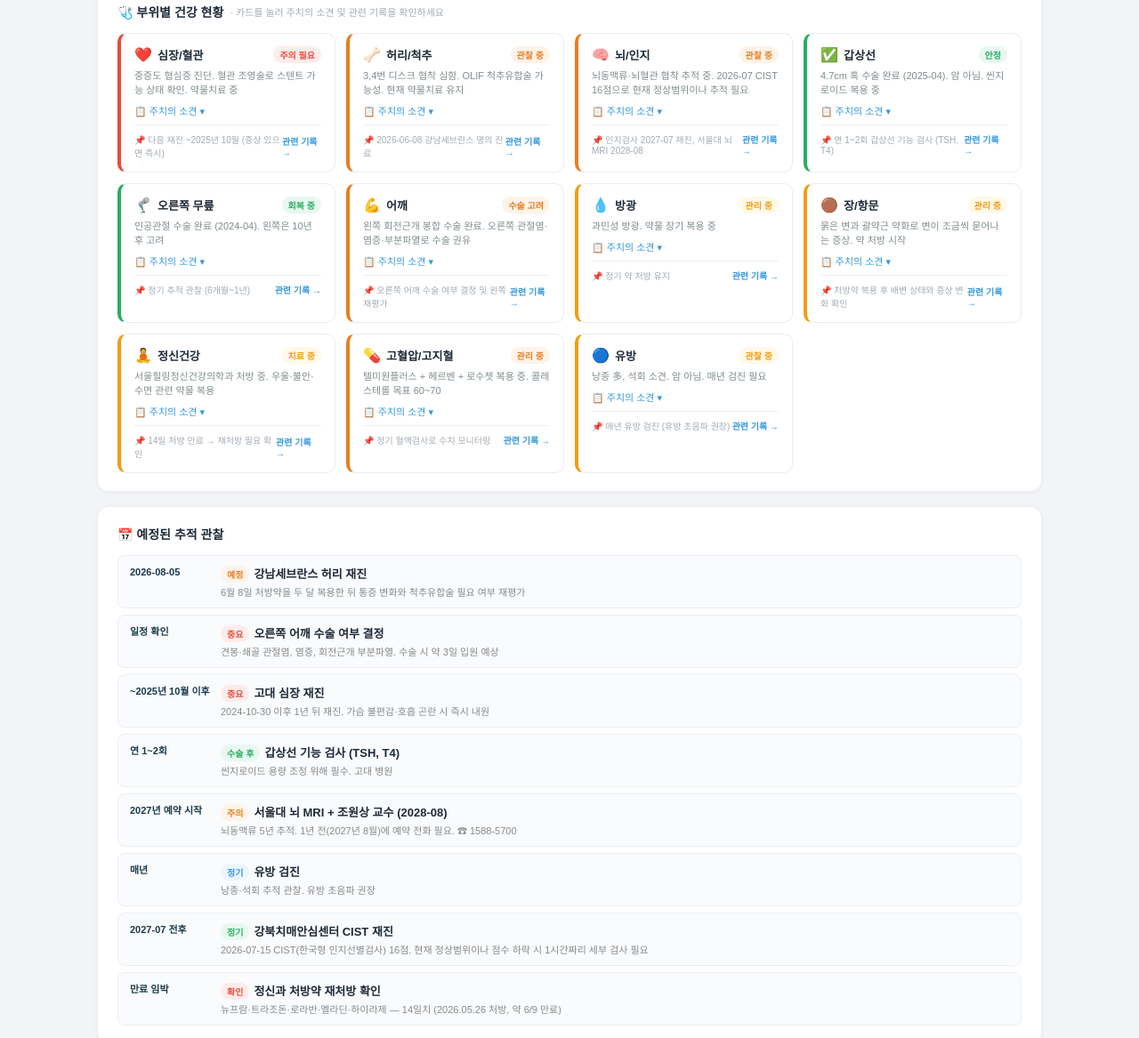
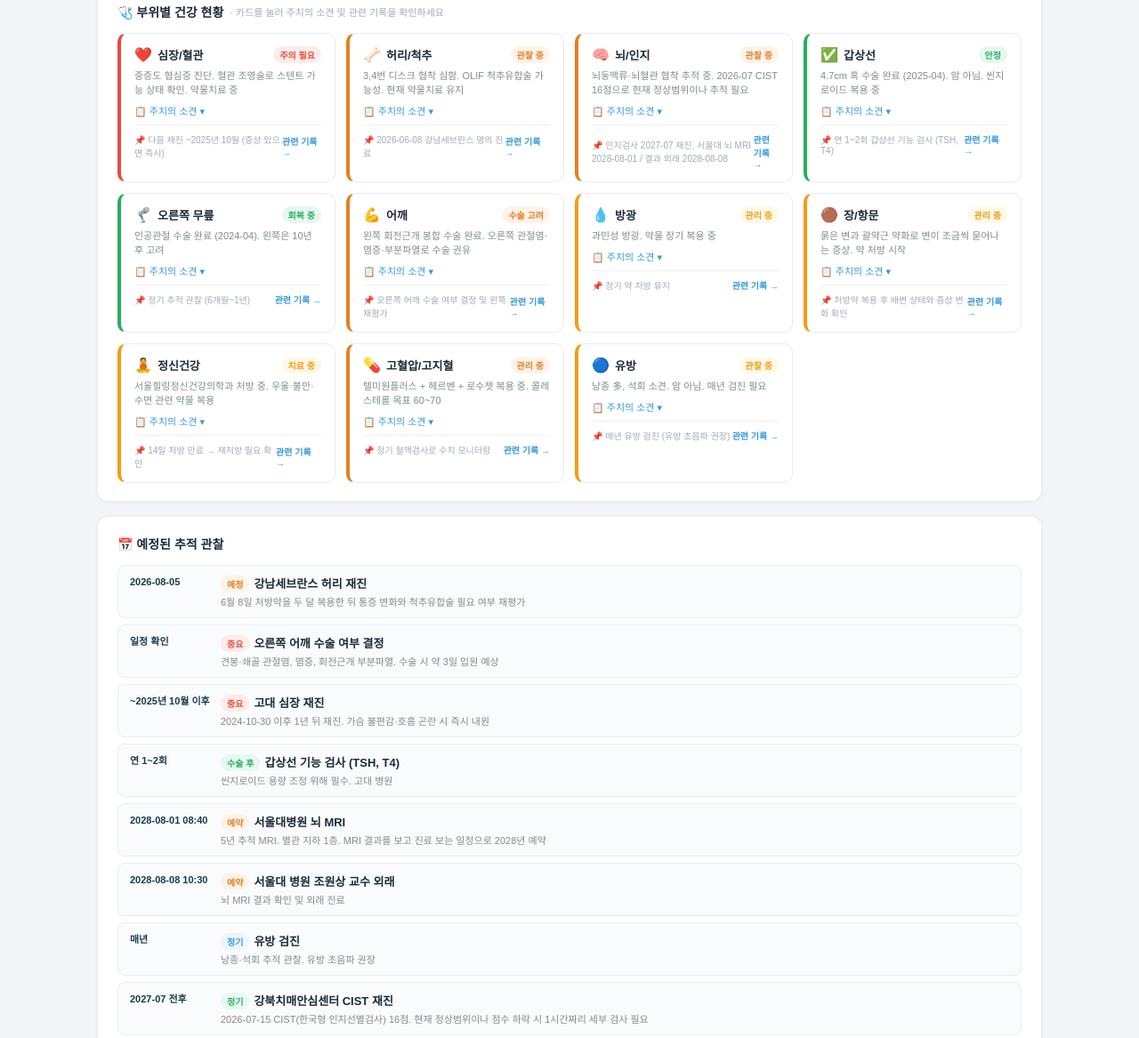
Before and after one commit to kimso8397-oss/mom-hospital, a plain HTML site: page index.html in a window 1280 px wide. Shown: the part 166-1333 px from the top of the page at 89% size. Drawn offline with Linux system fonts and the light colour scheme.

Commit message:
Update Seoul National University brain appointments

```diff
--- a/index.html
+++ b/index.html
@@ -309,7 +309,8 @@ const records = [
   {date:"2026-07-04",type:"진료(검진)",hospital:"유항맥서울외과의원",category:"항문",detail:"배변이 시원하지 않고 소변을 보거나 방귀를 뀔 때 변이 조금씩 묻어나와 진료. 나이에 따른 괄약근 약화도 있으나 묽은 변의 영향이 더 큰 것으로 설명받음. 변을 덜 묽게 하는 약 처방."},
   {date:"2026-07-15",type:"진료(검진)",hospital:"강북치매안심센터",category:"뇌",detail:"CIST(한국형 인지선별검사) 16점. 학력 및 나이를 감안해서 아직은 정상범위이나, 지금보다 더 아래로 내려가면 1시간짜리 세부 검사를 받아야 함. 평소 먹은 것, 누굴 만났는지, 어딜 갔는지 기록하는 일기를 쓸 것. 운동을 할 것. 1년 뒤 재진 필요."},
   {date:"2026-08-05",type:"진료(검진)",hospital:"강남세브란스",category:"정형외과",detail:"허리 재진"},
-  {date:"2028-08-01",type:"진료(검진)",hospital:"서울대 병원",category:"뇌",detail:"뇌 MRI + 조원상 교수 진료 (1년 전 미리 예약 필요)"},
+  {date:"2028-08-01",type:"진료(검진)",hospital:"서울대 병원",category:"뇌",detail:"서울대병원 뇌 MRI. 5년 뒤 MRI를 다시 찍고 진료보자고 하셔서 앞당길 수 없음. 외래만 2027년 8월에 보고 MRI는 2028년에 보는 방법도 있으나, MRI 결과를 보고 진료 보는 게 나아서 2028년으로 예약. 예약 일시: 뇌 MRI 8:40, 별관 지하 1층."},
+  {date:"2028-08-08",type:"진료(검진)",hospital:"서울대 병원",category:"뇌",detail:"서울대 병원 뇌 MRI 결과 및 조원상 교수 외래 진료. 예약 시간 10:30."},
 ];
 
 const statusData = [
@@ -324,7 +325,7 @@ const statusData = [
   {title:"뇌/인지",icon:"🧠",level:"orange",status:"관찰 중",cat:"뇌",
    desc:"뇌동맥류·뇌혈관 협착 추적 중. 2026-07 CIST 16점으로 현재 정상범위이나 추적 필요",
    opinion:"뇌동맥류는 현재 파열 위험이 낮은 위치에 있어 5년 주기 관찰 중입니다. 더 시급한 문제는 전반적인 뇌혈관 협착으로, 고혈압·고지혈증 약물은 단 하루도 빠뜨리지 않는 것이 중요합니다. 2026년 7월 강북치매안심센터 CIST(한국형 인지선별검사)는 16점으로 학력 및 나이를 감안해서 아직은 정상범위이나, 지금보다 더 아래로 내려가면 1시간짜리 세부 검사가 필요하다는 설명을 들었습니다. 평소 먹은 것, 누굴 만났는지, 어딜 갔는지 기록하는 일기와 운동을 유지하는 것이 인지 기능 추적과 관리에 도움이 됩니다.",
-   next:"인지검사 2027-07 재진, 서울대 뇌MRI 2028-08"},
+   next:"인지검사 2027-07 재진, 서울대 뇌 MRI 2028-08-01 / 결과 외래 2028-08-08"},
   {title:"갑상선",icon:"✅",level:"green",status:"안정",cat:"갑상선",
    desc:"4.7cm 혹 수술 완료 (2025-04). 암 아님. 씬지로이드 복용 중",
    opinion:"2025년 4월 고대병원에서 4.7cm 갑상선 혹을 성공적으로 제거하였으며, 최종 조직검사에서 악성 소견이 없음을 확인하였습니다. 갑상선 수술 후에는 호르몬 보충을 위해 씬지로이드(레보티록신)를 평생 복용해야 합니다. TSH 수치를 정기적으로 확인해 용량을 조정하는 것이 중요하며, 공복에 복용하는 것이 흡수율을 높입니다.",
@@ -364,7 +365,8 @@ const upcoming = [
   {date:"일정 확인",title:"오른쪽 어깨 수술 여부 결정",badge:"red",badgeText:"중요",detail:"견봉·쇄골 관절염, 염증, 회전근개 부분파열. 수술 시 약 3일 입원 예상"},
   {date:"~2025년 10월 이후",title:"고대 심장 재진",badge:"red",badgeText:"중요",detail:"2024-10-30 이후 1년 뒤 재진. 가슴 불편감·호흡 곤란 시 즉시 내원"},
   {date:"연 1~2회",title:"갑상선 기능 검사 (TSH, T4)",badge:"green",badgeText:"수술 후",detail:"씬지로이드 용량 조정 위해 필수. 고대 병원"},
-  {date:"2027년 예약 시작",title:"서울대 뇌 MRI + 조원상 교수 (2028-08)",badge:"orange",badgeText:"주의",detail:"뇌동맥류 5년 추적. 1년 전(2027년 8월)에 예약 전화 필요. ☎ 1588-5700"},
+  {date:"2028-08-01 08:40",title:"서울대병원 뇌 MRI",badge:"orange",badgeText:"예약",detail:"5년 추적 MRI. 별관 지하 1층. MRI 결과를 보고 진료 보는 일정으로 2028년 예약"},
+  {date:"2028-08-08 10:30",title:"서울대 병원 조원상 교수 외래",badge:"orange",badgeText:"예약",detail:"뇌 MRI 결과 확인 및 외래 진료"},
   {date:"매년",title:"유방 검진",badge:"blue",badgeText:"정기",detail:"낭종·석회 추적 관찰. 유방 초음파 권장"},
   {date:"2027-07 전후",title:"강북치매안심센터 CIST 재진",badge:"green",badgeText:"정기",detail:"2026-07-15 CIST(한국형 인지선별검사) 16점. 현재 정상범위이나 점수 하락 시 1시간짜리 세부 검사 필요"},
   {date:"만료 임박",title:"정신과 처방약 재처방 확인",badge:"red",badgeText:"확인",detail:"뉴프람·트라조돈·로라반·멜라딘·하이라제 — 14일치 (2026.05.26 처방, 약 6/9 만료)"},
```
